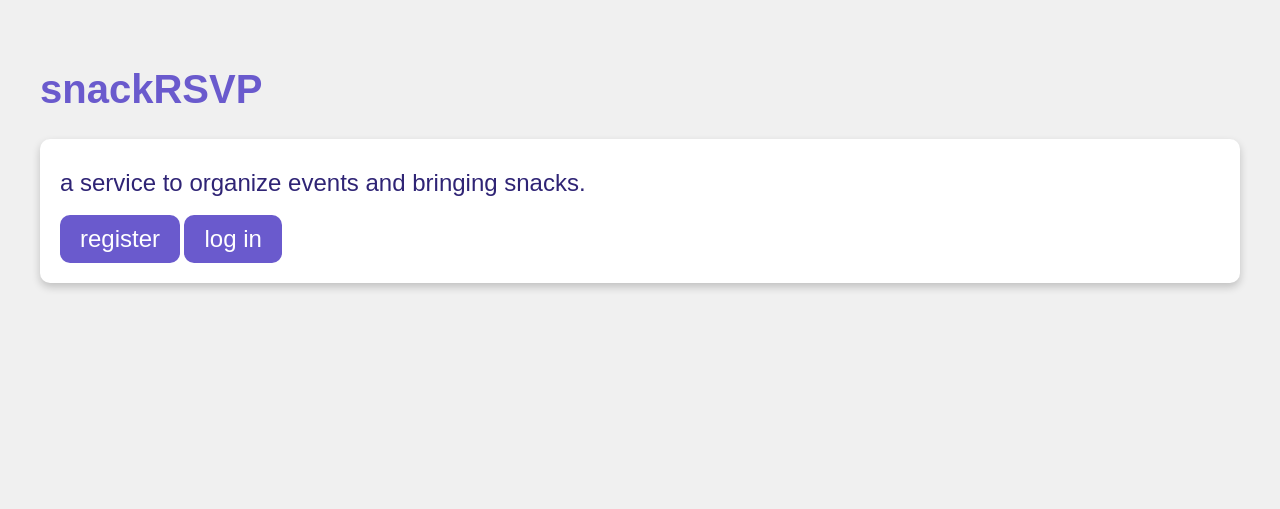
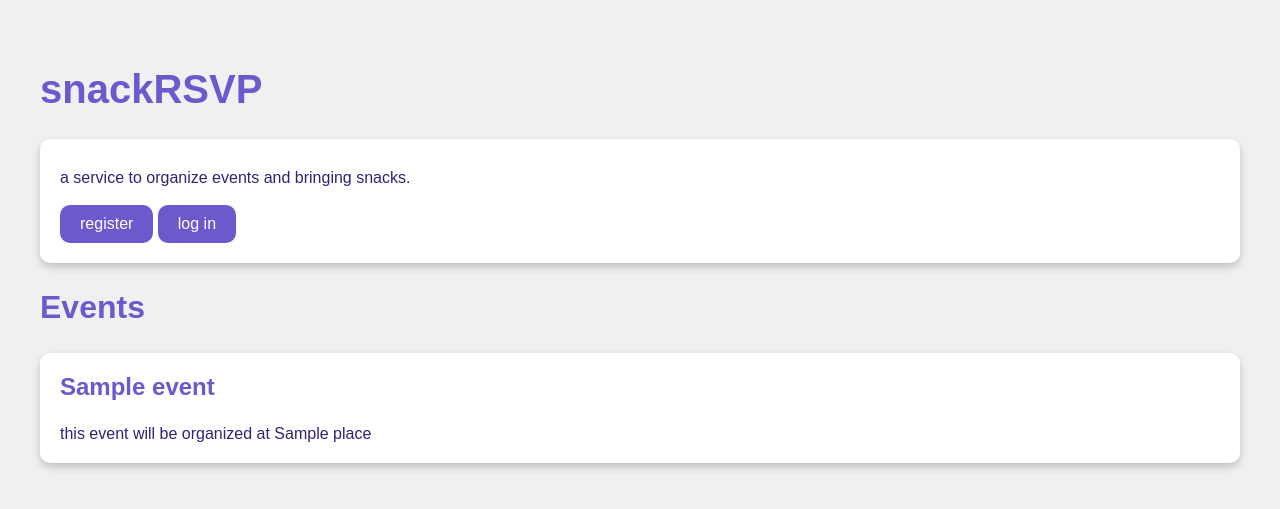
Before and after one commit to reettap/snackRSVP, a Flask app: template templates/index.html in a window 1280 px wide. Shown: the top 509 px of the page. Run offline with Flask 3, Linux system fonts and the light colour scheme; the template is opened without the code that fills it: most values are stand-ins (such as "Sample title", 1, 10 or a date in 2020).

Commit message:
add database and basic listing of events

```diff
--- a/app.py
+++ b/app.py
@@ -1,11 +1,13 @@
 from flask import Flask
 from flask import render_template
+import db
 
 app = Flask(__name__)
 
 @app.route("/")
 def index():
-    return render_template("index.html")
+    events = db.query("SELECT * FROM events")
+    return render_template("index.html", events=events)
 
 @app.route("/register")
 def register():
--- /dev/null
+++ b/init.sql
@@ -0,0 +1,2 @@
+INSERT INTO events (title, place) VALUES ('Picnic to celebrate february the 7th', 'esplanadi park');
+INSERT INTO events (title, place) VALUES ('Another picnic to celebrate february the 8th', 'esplanadi park');
--- /dev/null
+++ b/schema.sql
@@ -0,0 +1,5 @@
+CREATE TABLE events (
+    id INTEGER PRIMARY KEY,
+    title TEXT,
+    place TEXT
+);
--- a/static/main.css
+++ b/static/main.css
@@ -10,9 +10,19 @@ h1 {
     font-size: 2.5em;
 }
 
+h2 {
+    color: #6a5acd; /* Slate Blue */
+    font-size: 2em;
+}
+
+h3 {
+    color: #6a5acd; /* Slate Blue */
+    font-size: 1.5em;
+}
+
 p {
     color: #2f2475; /* Dark Blue */
-    font-size: 1.5em;
+    font-size: 1em;
 }
 
 .button {
@@ -22,7 +32,7 @@ p {
     color: white; /* Text color */
     text-decoration: none; /* Remove underline */
     border-radius: 10px; /* Rounded corners */
-    font-size: 1.5em; /* Font size */
+    font-size: 1em; /* Font size */
     transition: background-color 0.3s; /* Smooth transition */
 }
 
@@ -44,7 +54,7 @@ p {
     transform: translateY(-5px); /* Lift effect on hover */
 }
 
-.card h4 {
+.card h3 {
     margin-top: 0; /* Remove top margin for card title */
 }
 
--- a/templates/index.html
+++ b/templates/index.html
@@ -7,6 +7,7 @@
 </head>
 
 <body>
+
   <h1>snackRSVP</h1>
   <div class="card">
     <p> a service to organize events and bringing snacks. </p>
@@ -14,6 +15,18 @@
     <a href="register" class="button">register</a>
     <a href="login" class="button">log in</a>
   </div>
+<h2>Events</h2>
+{% for event in events %}
+<div class="card">
+  <h3>
+    {{ event.title }}
+  </h3>
+  <p>
+    this event will be organized at {{ event.place }}
+  </p>
+</div>
+{% endfor %}
+
 </body>
 
 </html>
```
Also changed, not shown: db.py (added, +24 -0 lines), README.md, 1 other file.
